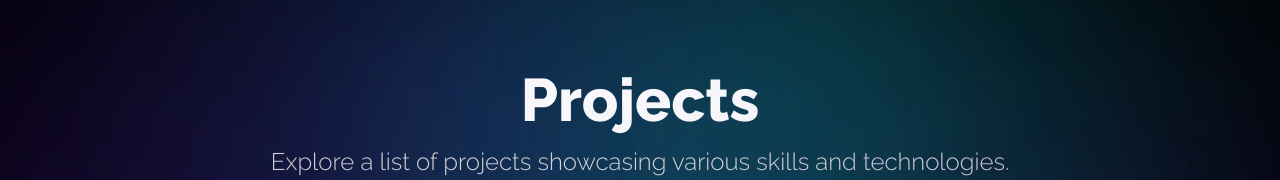
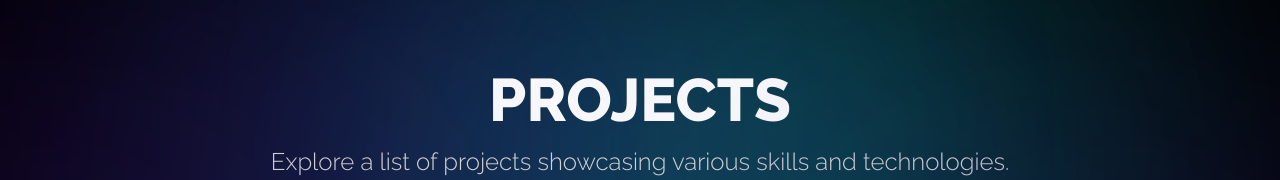
Before and after one commit to caowens/folio, a Next.js app: page /projects in a window 1280 px wide. Shown: the part 122-302 px from the top of the page. Built offline with nearby package versions, Linux system fonts and the light colour scheme.

Commit message:
Upper case projects

```diff
--- a/src/app/projects/page.tsx
+++ b/src/app/projects/page.tsx
@@ -4,7 +4,7 @@ import StandardPageLayout from "@/components/standard-page-layout";
 export default function ProjectsPage() {
     return (
         <StandardPageLayout
-            title="Projects"
+            title="PROJECTS"
             description="Explore a list of projects showcasing various skills and technologies."
         >
             <FeaturedProjects isFullList={true} />
```
